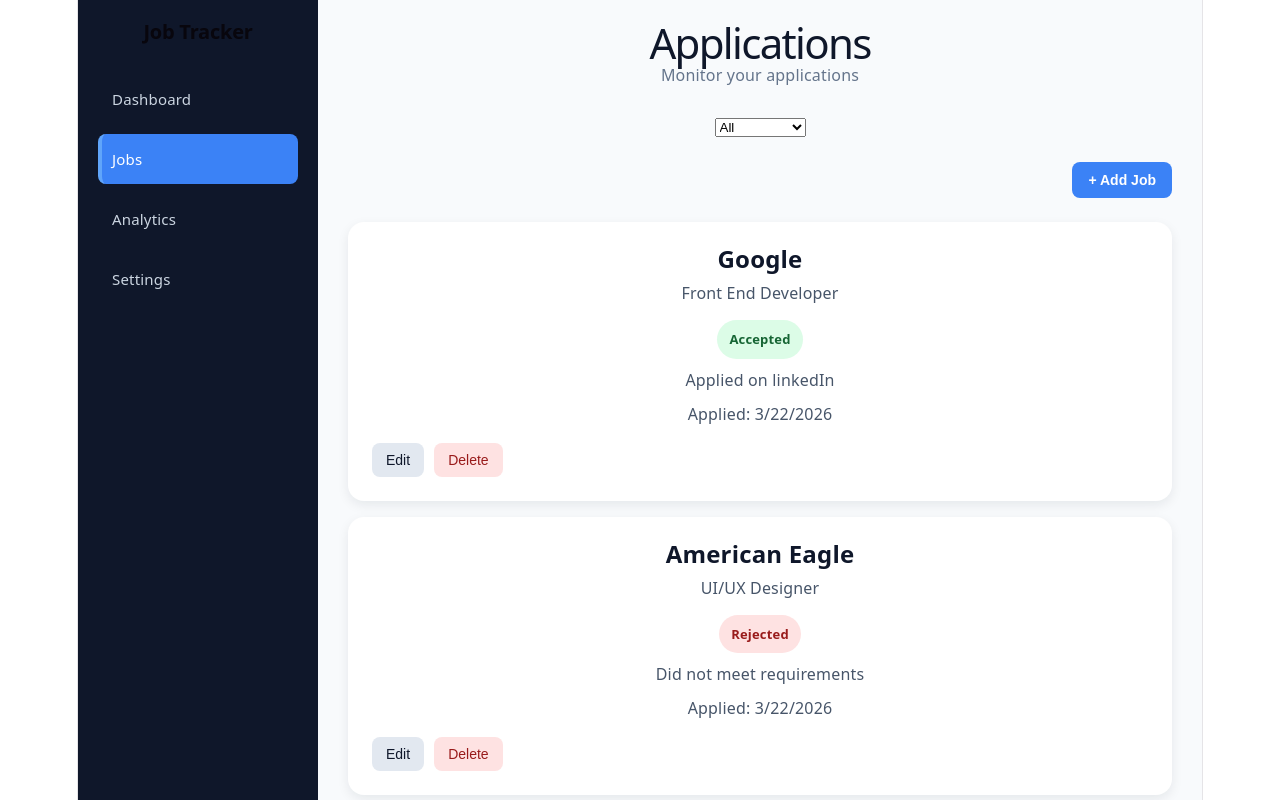
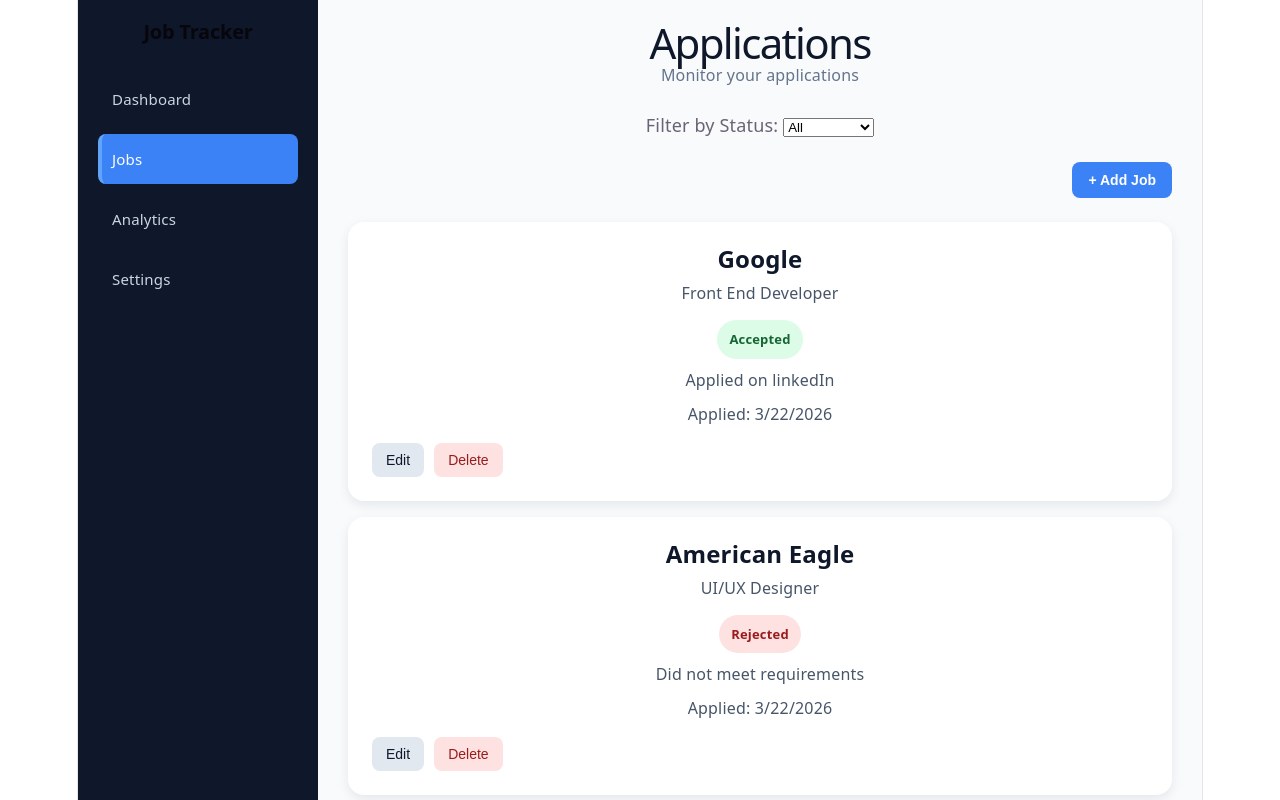
Before and after one commit to Cluna-18/job-tracker, a React (Vite) app: page /jobs in a window 1280 px wide. Built offline with nearby package versions, Linux system fonts and the light colour scheme.

Commit message:
Adjusted styling for jobs page

```diff
--- a/src/css/Jobs.css
+++ b/src/css/Jobs.css
@@ -120,6 +120,9 @@
   color: #991b1b;
 }
 
+
+
+
 .delete-button:hover {
   background-color: #fecaca;
 }
--- a/src/pages/Jobs.jsx
+++ b/src/pages/Jobs.jsx
@@ -100,7 +100,9 @@
         <h1>Applications</h1>
         <p>Monitor your applications</p>
       </div>
+
       <div className = "filter-jobs">
+        <label htmlFor="filterStatus">Filter by Status: </label>
         <select
             name="filterStatus"
             value={filterStatus}
@@ -112,6 +114,7 @@
             <option value="Rejected">Rejected</option>
           </select>
       </div>
+
       <div className="add-job">
         <button
           className="add-job-button"
```
